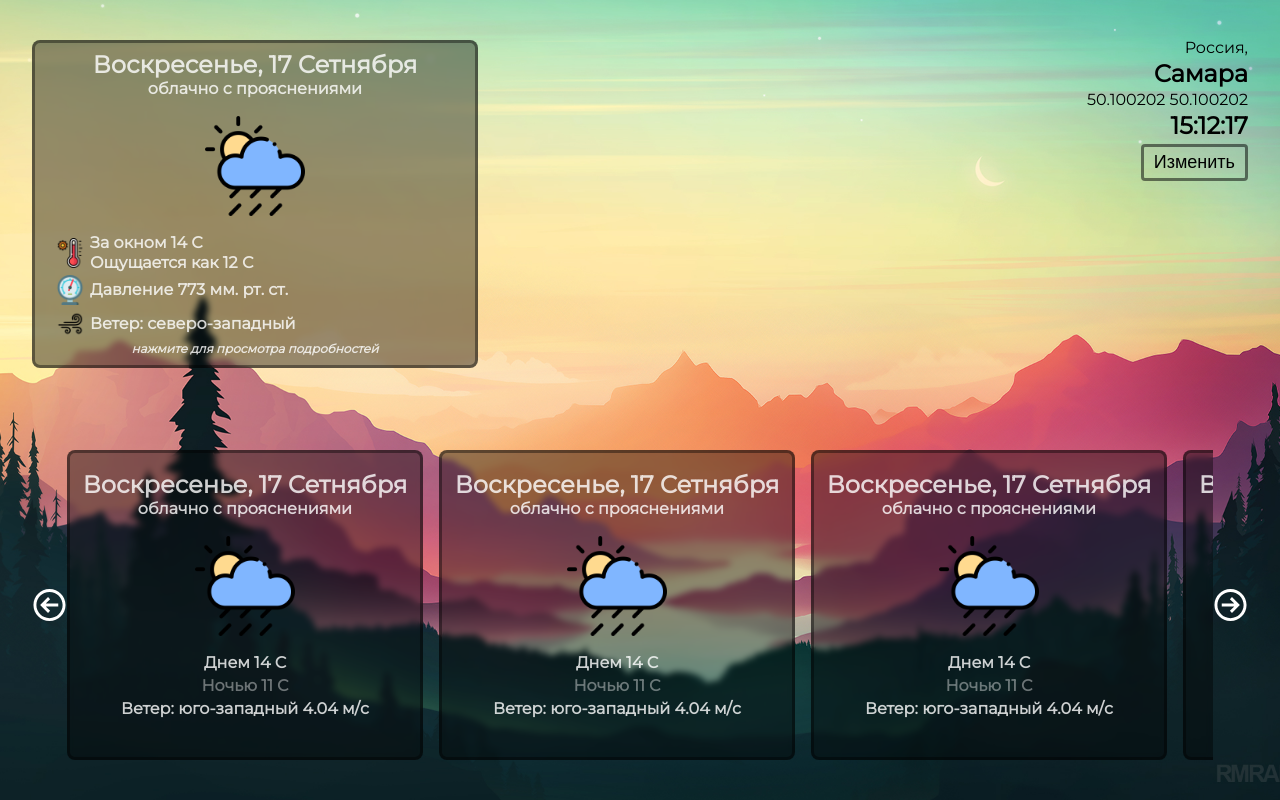
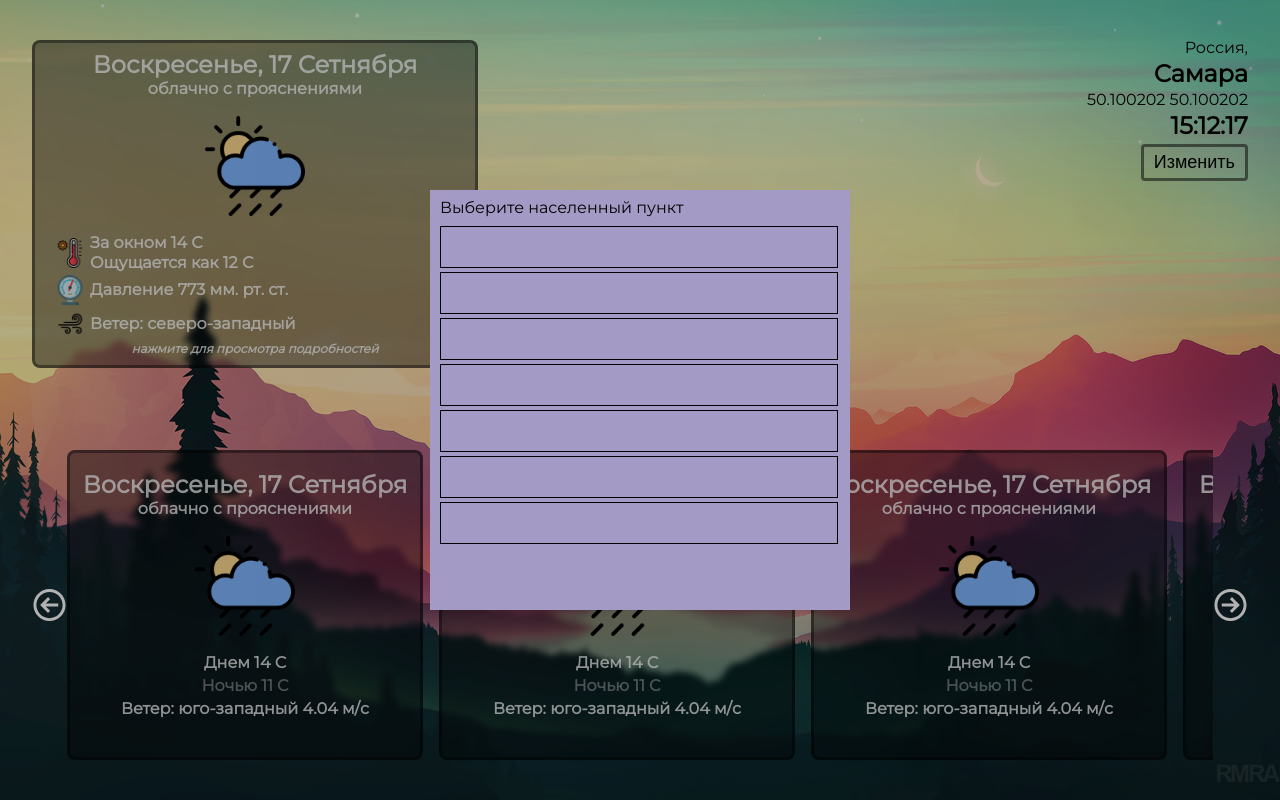
Before and after one commit to rakulagin/weather-app, a React (Create React App) app: page / in a window 1280 px wide. Both pictures are taken after a click on the button "Изменить". Built offline with nearby package versions, Linux system fonts and the light colour scheme.

Commit message:
add modal

```diff
--- a/package.json
+++ b/package.json
@@ -15,6 +15,7 @@
     "react": "^18.2.0",
     "react-dom": "^18.2.0",
     "react-scripts": "5.0.1",
+    "sass": "^1.69.5",
     "typescript": "^4.9.5",
     "web-vitals": "^2.1.4"
   },
--- a/src/components/locationBlock/index.tsx
+++ b/src/components/locationBlock/index.tsx
@@ -1,8 +1,18 @@
-import React from 'react';
+import React, {FC, useState} from 'react';
 
 import styles from './locationBlock.module.css';
 
-const LocationBlock = () => {
+interface I_LocationBlock {
+	setIsOpen: React.Dispatch<React.SetStateAction<boolean>>;
+}
+
+const LocationBlock: FC<I_LocationBlock> = ({setIsOpen}) => {
+
+	const handleButtonClick = () => {
+		setIsOpen(true)
+	}
+
+
 	return (
 		<div className={styles.block}>
 			<div className={styles.subBlock}>
@@ -12,7 +22,7 @@ const LocationBlock = () => {
 			</div>
 			<div className={styles.subBlock}>
 				<h2>15:12:17</h2>
-				<button>Изменить</button>
+				<button onClick={handleButtonClick}>Изменить</button>
 			</div>
 		</div>
 	);
--- /dev/null
+++ b/src/components/modal/modal.module.scss
@@ -0,0 +1,52 @@
+.background {
+  position: fixed;
+  top: 0;
+  left: 0;
+  width: 100%;
+  height: 100%;
+  background: rgba(0, 0, 0, 0.3);
+  cursor: auto;
+  display: flex;
+  justify-content: center;
+  align-items: center;
+}
+
+.modal {
+  width: 400px;
+  height: 400px;
+  background-color: #a39ac5;
+  padding: 10px;
+  overflow: hidden;
+}
+
+.title {
+  margin-bottom: 10px;
+}
+
+.list {
+  height: 80%;
+  overflow-y: scroll;
+  display: flex;
+  flex-direction: column;
+  gap: 4px;
+
+  &::-webkit-scrollbar {
+    width: 5px;
+  }
+
+  &::-webkit-scrollbar-thumb {
+    background-color: #333;
+    border-radius: 5px;
+  }
+
+  &::-webkit-scrollbar-track {
+    background-color: #fff;
+    border-radius: 5px;
+  }
+}
+
+.item {
+  width: 99%;
+  min-height: 40px;
+  border: 1px solid black;
+}
--- /dev/null
+++ b/src/components/modal/modal.tsx
@@ -0,0 +1,38 @@
+import React, { FC } from 'react';
+
+import styles from './modal.module.scss';
+
+interface I_Modal {
+	setIsOpen: React.Dispatch<React.SetStateAction<boolean>>;
+}
+
+const Modal: FC<I_Modal> = ({ setIsOpen }) => {
+	const handleOutsideClick = () => {
+		setIsOpen(false);
+	};
+
+	return (
+		<div className={styles.background} onClick={handleOutsideClick}>
+			<div
+				className={styles.modal}
+				onClick={(event: React.MouseEvent<HTMLDivElement>) => event.stopPropagation()}
+			>
+				<p className={styles.title}>Выберите населенный пункт</p>
+        <div className={styles.list}>
+          <div className={styles.item}></div>
+          <div className={styles.item}></div>
+          <div className={styles.item}></div>
+          <div className={styles.item}></div>
+          <div className={styles.item}></div>
+          <div className={styles.item}></div>
+          <div className={styles.item}></div>
+          <div className={styles.item}></div>
+          <div className={styles.item}></div>
+
+        </div>
+			</div>
+		</div>
+	);
+};
+
+export default Modal;
--- a/src/components/weatherModule/index.tsx
+++ b/src/components/weatherModule/index.tsx
@@ -1,22 +1,28 @@
-import React from 'react';
+import React, { useState } from 'react';
 
 import WeatherBlock from '../weatherBlock';
 import LocationBlock from '../locationBlock';
-import Carousel from '../carousel'
+import Carousel from '../carousel';
+import Modal from '../modal/modal';
 
 import styles from './weatherModule.module.css';
 
 const WeatherModule = () => {
+	const [isOpen, setIsOpen] = useState(false);
+
 	return (
-		<div className={styles.main}>
-			<div className={styles.content}>
-				<div className={styles.top}>
-					<WeatherBlock />
-					<LocationBlock />
+		<>
+			<div className={styles.main}>
+				<div className={styles.content}>
+					<div className={styles.top}>
+						<WeatherBlock />
+						<LocationBlock setIsOpen={setIsOpen} />
+					</div>
+					<Carousel />
 				</div>
-				<Carousel/>
 			</div>
-		</div>
+			{isOpen && <Modal setIsOpen={setIsOpen} />}
+		</>
 	);
 };
 
```
Also changed, not shown: 1 other file (tests, documents, lock files or other folders).
